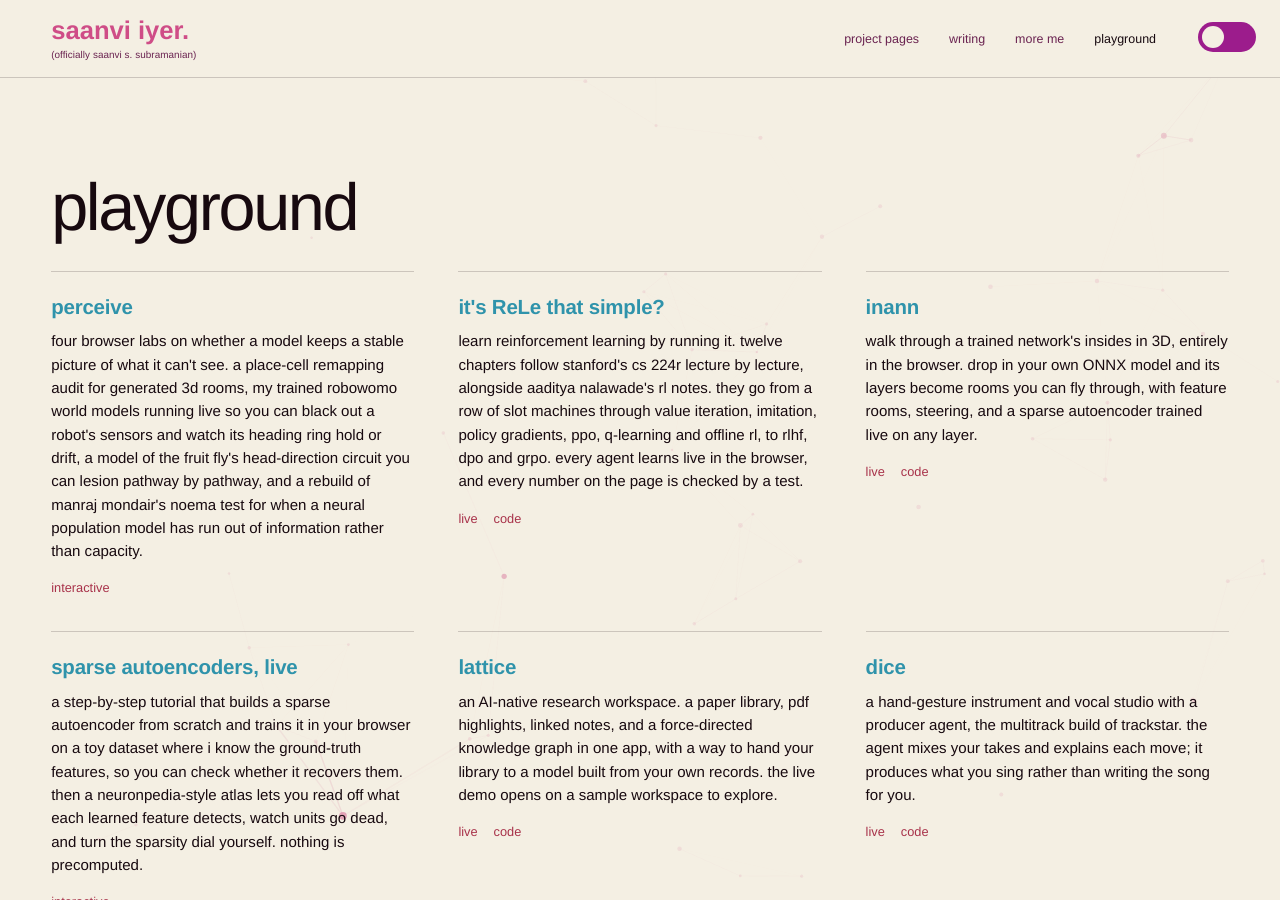
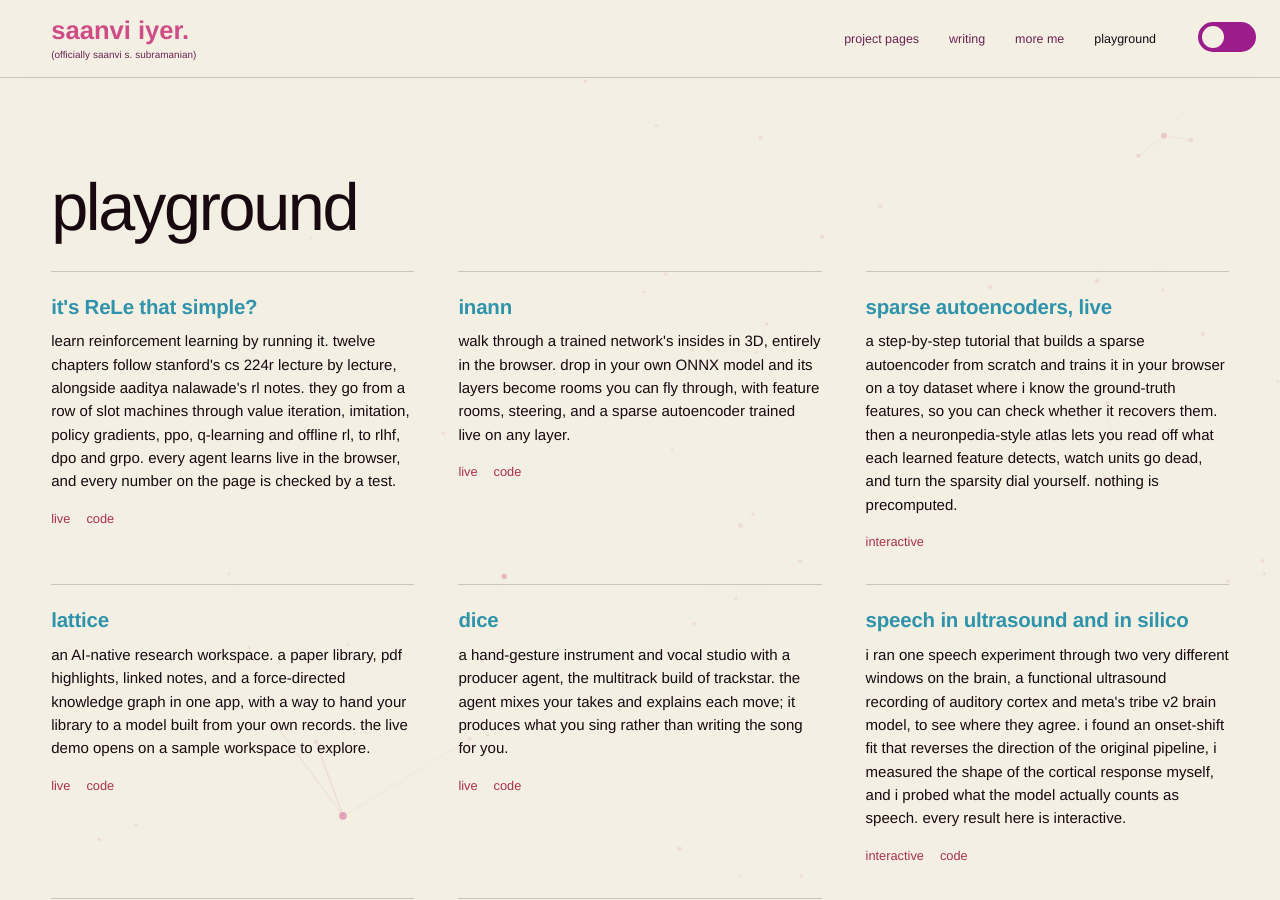
Before and after one commit to saanviiyer/saanviiyer.github.io, a Jekyll site: the page built from pages/playground.html, in a window 1280 px wide and 900 px high. Built offline with Jekyll 4.4.1, drawn with Linux system fonts in a browser that asks for light colours; some web fonts are replaced.

Commit message:
Hide perceive from the playground grid

```diff
--- a/pages/playground.html
+++ b/pages/playground.html
@@ -19,12 +19,6 @@
   <h2 class="pf-heading">playground</h2>
 
   <div class="play-list">
-
-    <div class="play-item">
-      <h3 class="play-title"><a href="{{ '/playground/perceive/' | relative_url }}">perceive</a></h3>
-      <p class="play-line">four browser labs on whether a model keeps a stable picture of what it can't see. a place-cell remapping audit for generated 3d rooms, my trained robowomo world models running live so you can black out a robot's sensors and watch its heading ring hold or drift, a model of the fruit fly's head-direction circuit you can lesion pathway by pathway, and a rebuild of manraj mondair's noema test for when a neural population model has run out of information rather than capacity.</p>
-      <p class="play-links"><a href="{{ '/playground/perceive/' | relative_url }}">interactive</a></p>
-    </div>
 
     <div class="play-item">
       <h3 class="play-title"><a href="https://saanviiyer.github.io/rele/" target="_blank" rel="noopener">it's <abbr title="reinforcement learning" style="text-decoration: none; cursor: help;">ReLe</abbr> that simple?</a></h3>
```
